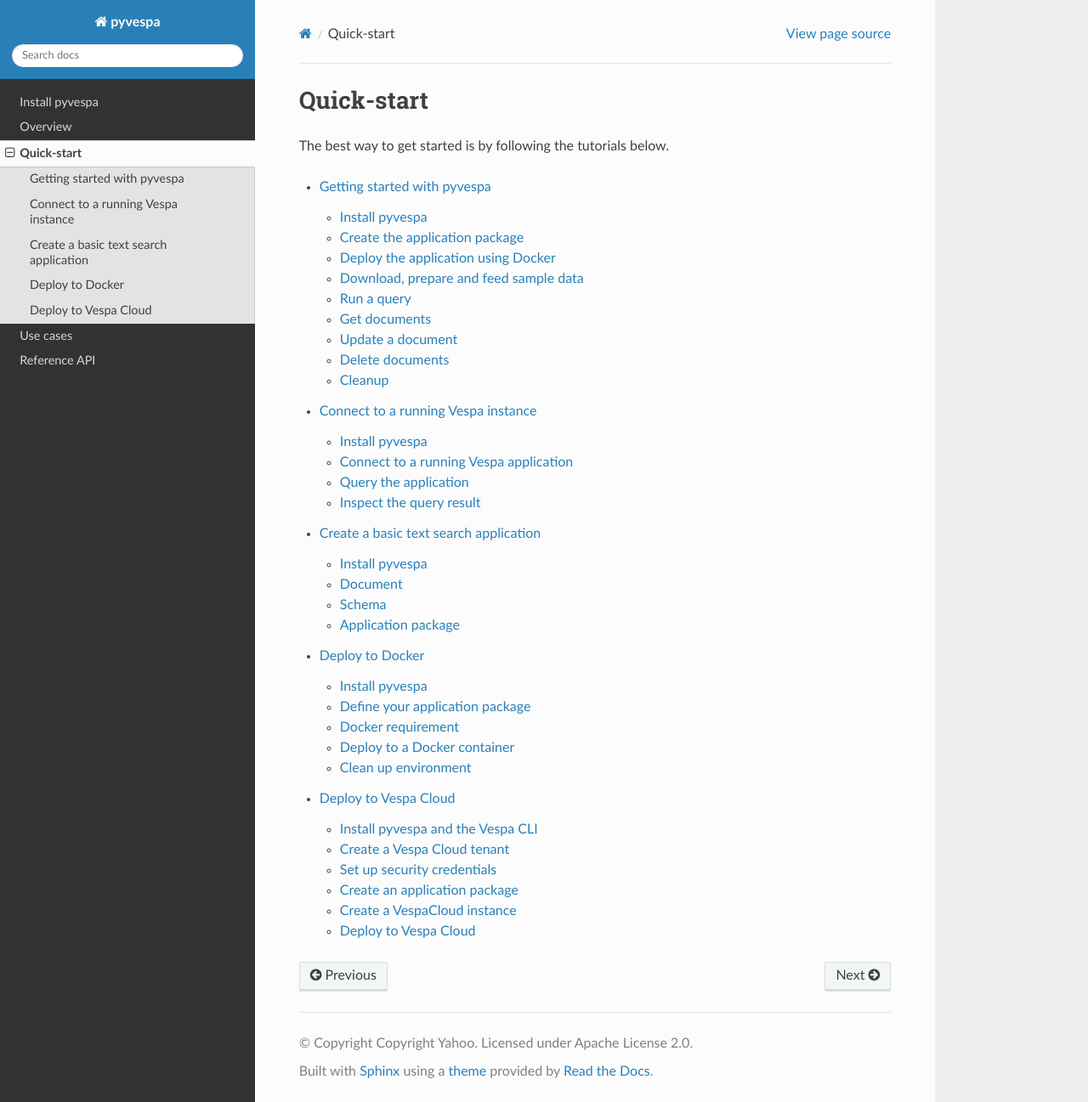
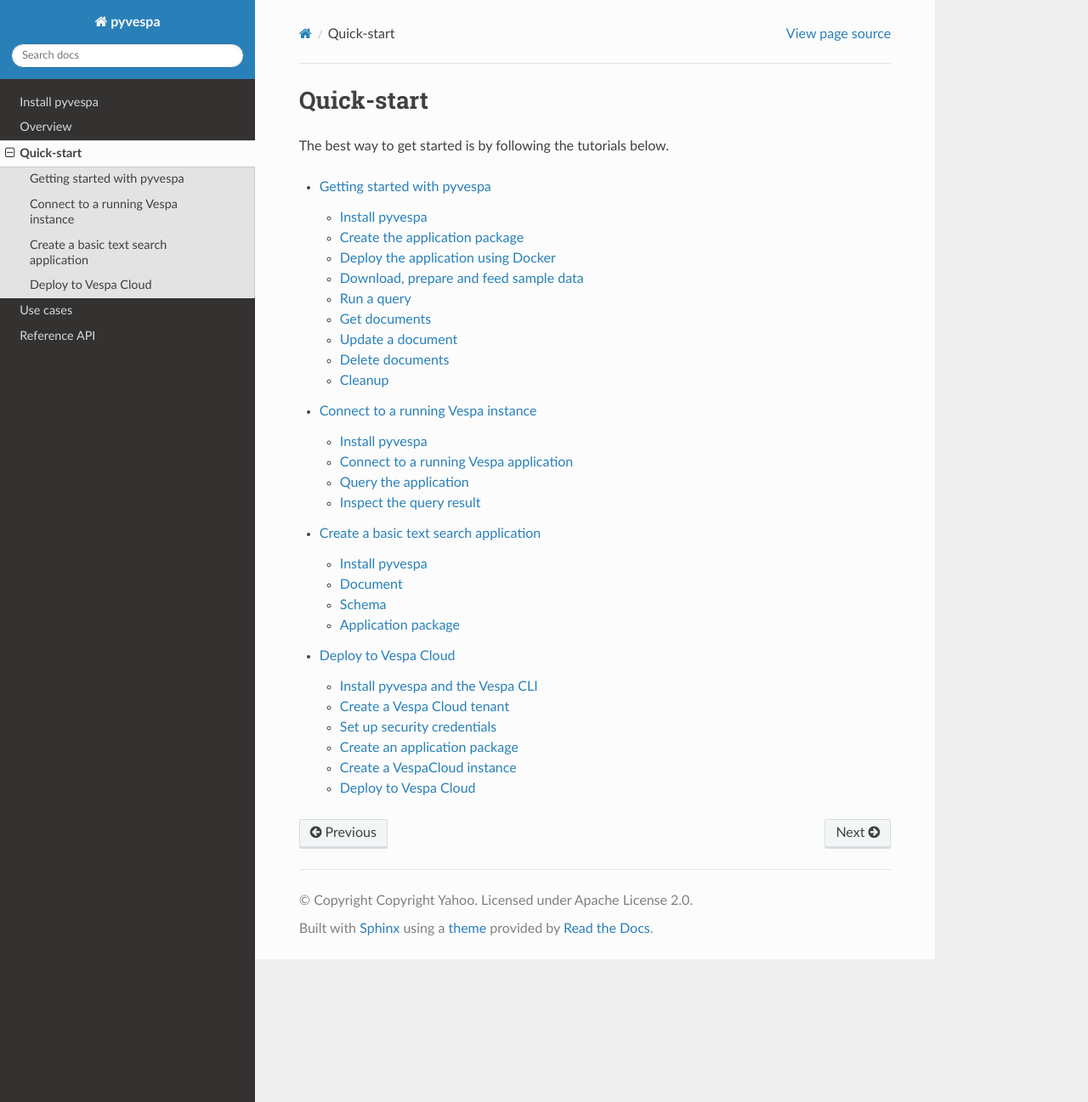
Before and after one commit to vespa-engine/pyvespa, a Sphinx documentation site: the page built from docs/sphinx/source/quickstart.rst, in a window 1280 px wide and 1297 px high. Shown: the whole window at 85% size. Built offline with Sphinx 7.4.7 and the Read the Docs theme 2.0.0, drawn with Linux system fonts in a browser that asks for light colours; pages that are not in the unit, such as notebooks, are missing from menus.

Commit message:
Remove redundant Docker deploy, update links

```diff
--- a/docs/sphinx/source/quickstart.rst
+++ b/docs/sphinx/source/quickstart.rst
@@ -8,5 +8,4 @@
    getting-started-pyvespa
    connect-to-vespa-instance
    create-text-app
-   deploy-vespa-docker
    deploy-vespa-cloud
```
Also changed, not shown: docs/sphinx/source/deploy-vespa-cloud.ipynb, docs/sphinx/source/deploy-vespa-docker.ipynb (deleted), docs/sphinx/source/getting-started-pyvespa.ipynb, docs/sphinx/source/use_cases/image_search/image-search-scratch.ipynb.
